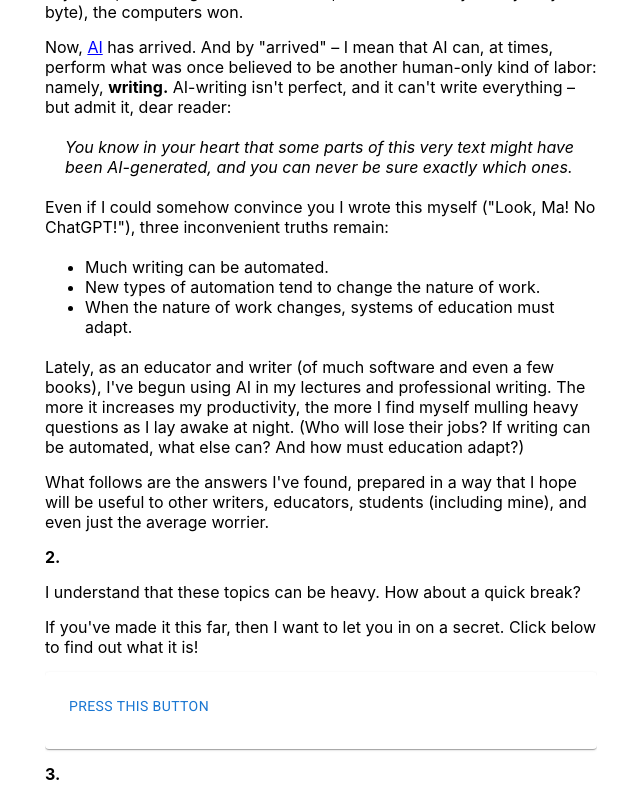
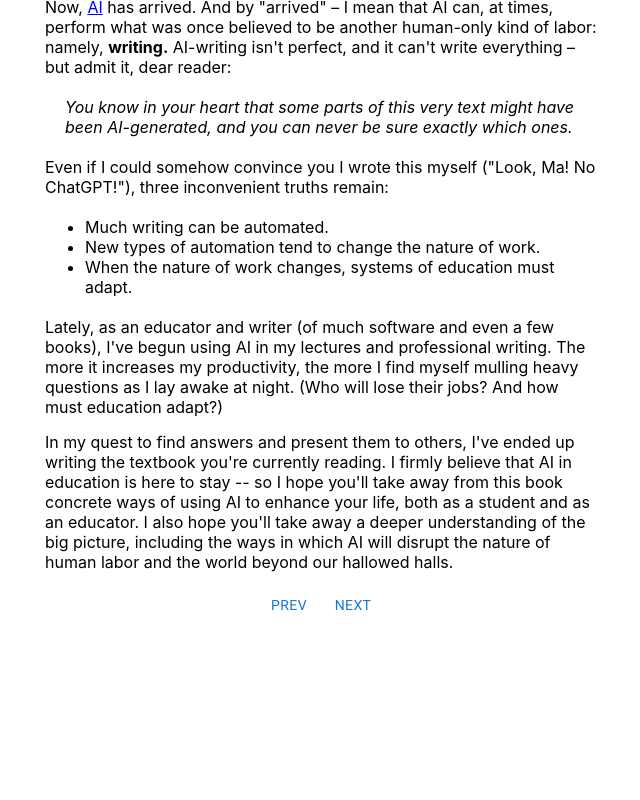
Before and after one commit to srfoster/ai-is-here, a React (Create React App) app: page / in a window 1280 px wide. Shown: the part 700-1500 px from the top of the page, without its empty margins (319-959 px from the left). After the commit the page ends 1324 px from the top, so only its background shows below. Built offline with nearby package versions, Linux system fonts and the light colour scheme.

Commit message:
redoing sections

```diff
--- a/src/App.js
+++ b/src/App.js
@@ -16,30 +16,31 @@
 import * as React from 'react';
 import './App.css';
 import Typography from '@mui/material/Typography';
-import { EReader, Benchmark, ClickToReveal, GPT, CustomizedText,FadeInOnDiscover} from './EReader';
+import { EReader, Benchmark, ClickToReveal, GPT, CustomizedText,GatedSection} from './EReader';
 import { ReactMarkdown } from 'react-markdown/lib/react-markdown';
 
 let fullText = [
-  <Typography pt={1} style={{ textAlign: "center" }} component="h1" variant="h2">Education and AI</Typography>,
+  <>
+  <Typography pt={1} style={{ textAlign: "center" }} component="h1" variant="h2">Education and AI</Typography>
 
-  <Typography pt={1} style={{ textAlign: "center" }} component="h2" variant="h5">By Stephen R. Foster, Ph.D. </Typography>,
+  <Typography pt={1} style={{ textAlign: "center" }} component="h2" variant="h5">By Stephen R. Foster, Ph.D. </Typography>
 
-  `
-### Introduction
+<ReactMarkdown>
+  {`### Introduction
 
 #### 0.
 
-This is a book about AI and education.  I wrote it for my present and future students and for my fellow educators.  But I hope it will be useful to anyone who is interested in the future of education in a post-AI world.
+This is a book about AI and education.  I wrote it for my present and future students and for my fellow educators.  But I hope it will be useful to anyone interested in post-AI education.  It's a wild world.
 
 #### 1.
 
-The impact of AI-assisted writing is best understood in context of two other famous technological arrivals – of machines in general and of computers in particular.
+The arrival of AI-assisted writing is best understood in the context of two other famous technological arrivals – of machines in general and of computers in particular.  Once upon a time, as the story goes, labor was something done exclusively by human hands.  Then came the factories – not all of a sudden, but pretty quickly once they got going.  The Luddites of the early 1800s did try to resist, managing to burn down a few of them.  But in the end, the factories won.
 
-Once upon a time, as the story goes, labor was something done exclusively by human hands.  Then came the machines – not all of a sudden, but pretty quickly once they got going.  The Luddites of the early 1800s did try to resist, managing to burn down a few factories.  But in the end, the machines won.
+Still, there were forms of human labor that were hard to mechanize.
 
-Next (after much economic upheaval and a couple of big wars) came a very special kind of machine called the computer.  Unlike your run-of-the-mill machine, the computer could do something very important – something that had previously been a human-only form of labor: namely, **math.**
+In the mid 1900s (after much economic upheaval and a couple of big wars) came the computer, which could do something that had previously been a human-only form of labor: namely, **math.** As it turns out, a lot of cool stuff boils down to "fast math on binary numbers" – everything from putting pixels on your screen, to reading the mouse and keyboard, to making the internet work, to *Fortnite*.  Bit by bit (byte by byte), the computers secured their place in history too.
 
-To make a long story short, the digital revolution proved that a lot of cool stuff actually boiled down to "really fast math on binary numbers" – everything from putting pixels on your screen, to reading the mouse and keyboard, to making the internet work, to *Fortnite*.  Bit by bit (byte by byte), the computers won.
+Still, there were forms of human labor that were hard to mechanize.
 
 Now, [AI](/#/footnote/ai-informal) has arrived.  And by "arrived" – I mean that AI can, at times, perform what was once believed to be another human-only kind of labor: namely, **writing.**  AI-writing isn't perfect, and it can't write everything – but admit it, dear reader:
 
@@ -51,16 +52,15 @@ Even if I could somehow convince you I wrote this myself ("Look, Ma!  No ChatGPT
 * New types of automation tend to change the nature of work.
 * When the nature of work changes, systems of education must adapt.
 
-Lately, as an educator and writer (of much software and even a few books), I've begun using AI in my lectures and professional writing.  The more it increases my productivity, the more I find myself mulling heavy questions as I lay awake at night.  (Who will lose their jobs?  If writing can be automated, what else can?  And how must education adapt?)
+Lately, as an educator and writer (of much software and even a few books), I've begun using AI in my lectures and professional writing.  The more it increases my productivity, the more I find myself mulling heavy questions as I lay awake at night.  (Who will lose their jobs?  And how must education adapt?)
 
-What follows are the answers I've found, prepared in a way that I hope will be useful to other writers, educators, students (including mine), and even just the average worrier.`,
+In my quest to find answers and present them to others, I've ended up writing the textbook you're currently reading.  I firmly believe that AI in education is here to stay -- so I hope you'll take away from this book concrete ways of using AI to enhance your life, both as a student and as an educator.  I also hope you'll take away a deeper understanding of the big picture, including the ways in which AI will disrupt the nature of human labor and the world beyond our hallowed halls.`}</ReactMarkdown>
+</>,
 
-<FadeInOnDiscover>
+<GatedSection>
   <ReactMarkdown>{`#### 2.
 
-I understand that these topics can be heavy.  How about a quick break?
-
-If you've made it this far, then I want to let you in on a secret.  Click below to find out what it is!`}
+We're still in the introduction, but how about a quick break?  If you've made it this far, then I want to let you in on a secret.  Click below to find out!`}
     </ReactMarkdown>
 
   <ClickToReveal
@@ -69,9 +69,19 @@ If you've made it this far, then I want to let you in on a secret.  Click below
       `You found an Easter Egg!`,
       `Okay, you can stop clicking now.  I promise there are no more Easter eggs.`
     ]}
-  /></FadeInOnDiscover>,
+  />
 
-<FadeInOnDiscover>
+  <ReactMarkdown>{`
+  ##
+  ##
+
+  In fact, the intereactions in this book aren't just trivial ones.  I've built ChatGPT into it, and we'll use this to explore AI's ability to power interactive textbooks.  When you see a section like the one below, try clicking the "Ask GPT" button.`}
+    </ReactMarkdown>
+ <GPT prompt="If everything computer hardware does is actually just 'fast math on binary numbers,' is AI-writing really just math?" />
+
+  </GatedSection>,
+
+<GatedSection>
   <ReactMarkdown>{`#### 3.
 
 In the conversations around AI and education, many are quick to point out one of the big weaknesses of AI-writing, namely [its tendency to hallucinate and lie](/#/footnote/hallucinations).  It's true: You can't trust everything an AI says.  And it's true that educators and students should learn to look critically at the output of AI-writing tools, cross-checking as necessary.
@@ -90,10 +100,8 @@ Here, for example, is a benchmark that I've been using to track the coherence of
      modelsTested="GPT 3.5 and GPT 4.0"
      result="FAILED"
   />
- </FadeInOnDiscover>
-  ,
-
-`I'll admit, this benchmark might seem unfair at first glance.  Maybe I don't even like novels.  Maybe I have unreasonably high standards.  Who am I to appoint myself judge?  Look, these are valid concerns.   But if I may:
+  <ReactMarkdown>{`
+  I'll admit, this benchmark might seem unfair at first glance.  Maybe I don't even like novels.  Maybe I have unreasonably high standards.  Who am I to appoint myself judge?  Look, these are valid concerns.   But if I may:
 
 * I'm not subjecting AI to harsher criticism than human writers have been since the birth of writing (3400 BCE).  Writing is good if readers like it.
 * Moreover, I'm not publishing these benchmarks in hopes that you'll accept my results; rather, I'm asking you to evaluate such benchmarks for yourself.
@@ -108,17 +116,14 @@ This is a living document, as any meaningful text about a moving target must ine
 
 We'll look at a lot of benchmarks in the coming pages – some easy, some hard, some passed, some failed – all of them relevant to students, educators, and humanity in general.  The reason I started with the novel-writing benchmark is that it illustrates the incoherence problem and shows us something important about the underlying technology of AI-writing – namely that the number of words a model like GPT 4.0 can "think about" is 8,000.  This is also known as its "context window."
 
-Want to test the context window for yourself?  Here's a benchmark for that:`,
-
-  (extraProps) => <Benchmark
+Want to test the context window for yourself?  Here's a benchmark for that:`}</ReactMarkdown>
+  <Benchmark
      name="Context Window"
      goal="Get an AI to remember your name after pasting in 8,000 words of nonsense."
      modelsTested="GPT 3.5 and GPT 4.0"
      result="FAILED"
-      {...extraProps}
   />
-
-,`I mention this because it gives a sense of why the novel-writing benchmark is so hard for AI-writing tools.  To put the 8,000-word context window into perspective, the first Harry Potter novel is about 77,000 words.  An AI-writing tool that attempts to write such a book will, after the first 8000 words, begin to forget what it previously wrote.
+<ReactMarkdown>{`I mention this because it gives a sense of why the novel-writing benchmark is so hard for AI-writing tools.  To put the 8,000-word context window into perspective, the first Harry Potter novel is about 77,000 words.  An AI-writing tool that attempts to write such a book will, after the first 8000 words, begin to forget what it previously wrote.
 
 It's an open question whether an AI model's context window can be circumvented (either now or in the future). Optimists would point out that human authors don't keep every previous word in mind while writing new ones.  Thus, perhaps a clever prompter could simulate a human writing process by continually supplying the AI with a running 500-word "summary-thus-far," while asking it to generate 7,500 words at a time.  Do this 10 times and... *bam!* – you have a novel!
 
@@ -133,21 +138,21 @@ Again, maybe it's me.  Or maybe (just maybe) the labor of authoring book-length
 This means that if I'm wrong, then two things will become instantly true:
 
 * I'll have to re-write much of this book.
-* I won't be the one doing the work.
+* I won't be the one doing the work.`
+}</ReactMarkdown>
+ </GatedSection>,
 
-#### 4.
+ <GatedSection>
+  <ReactMarkdown>{`#### 4.
 
-With one unfair benchmark out of the way, let's balance things out with a benchmark where AI performs extremely well -- namely translation.  For example, here's a benchmark that can be passed with flying colors:`,
-
-  (extraProps) => <Benchmark
+With one unfair benchmark out of the way, let's balance things out with a benchmark where AI performs extremely well -- namely translation.  For example, here's a benchmark that can be passed with flying colors:`}</ReactMarkdown>
+  <Benchmark
       name="Translate a Sentence to a New Language"
       goal="Get an AI to translate a novel from English to Spanish."
       modelsTested="GPT 3.5 and GPT 4.0"
       result="PASSED"
       />
-
-,
-`In fact machine translation is the OG benchmark.  Back in 2017, the ground-breaking "transformer" neural network archetecture was introduced in a paper called ["Attention Is All You Need"](/#/footnote/attention-is-all-you-need).  This paper was a breakthrough in the field of natural language processing (NLP) because it showed that AI (using transformers) could translate between languages better than techniques like recurrent neural networks, which had been used for decades.  As it turned out, the same technology that performed so well at translation also performed well at many other benchmarks that boil down to "say this, but different." As a quick demonstration, here's a sentence I wrote earlier:
+<ReactMarkdown>{`In fact machine translation is the OG benchmark.  Back in 2017, the ground-breaking "transformer" neural network archetecture was introduced in a paper called ["Attention Is All You Need"](/#/footnote/attention-is-all-you-need).  This paper was a breakthrough in the field of natural language processing (NLP) because it showed that AI (using transformers) could translate between languages better than techniques like recurrent neural networks, which had been used for decades.  As it turned out, the same technology that performed so well at translation also performed well at many other benchmarks that boil down to "say this, but different." As a quick demonstration, here's a sentence I wrote earlier:
 
 > Next (after much economic upheaval and a couple of big wars) came a very special kind of machine called the computer.
 
@@ -184,24 +189,30 @@ But education is also a form of work.  And writing (or rewriting, or transformin
 I think we can do it.  But I also think it's not going to be easy, partly because making quick adaptations has [historically been a weakness of education systems](/#/footnote/my-grandfathers-thesis), and partly because making quick adaptations is [psychologically difficult for humans in general](/#/footnote/change-is-hard).  I think it's going to be difficult for educators and for students alike and that many in both groups will resist.  But in the end, AI will win -- just as machines and computers won their respective revolutions.
 
 The nice thing is that AI winning doesn't mean education losing.
-AI's victory *can* be a victory for education as well.  But this is by no means guaranteed.
-
-#### 5.
+AI's victory *can* be a victory for education as well.  But this is by no means guaranteed.`}</ReactMarkdown>
+</GatedSection>,
+<GatedSection>
+  <ReactMarkdown>{`#### 5.
 
 I'll close the introduction of this book by summarizing:
 
 1. AI is here, and things are going to change
 2. AI has trouble coherently writing long texts, but it can translate them just fine
 
-We'll pick up these threads in the rest of the book and, hopefully, carve out a solid understanding of what the future of knowledge work will look like -- along with some clarity about what we need to do to prepare.
+We'll pick up these threads in the rest of the book and, hopefully, carve out a solid understanding of what the future of knowledge work will look like -- along with some clarity about what we need to do to prepare.`}
+</ReactMarkdown>
+</GatedSection>,
 
-#### 6.
+<GatedSection>
+  <ReactMarkdown>{`#### 6.
 
 Oh, and one last thing for the introduction.  As you can see below, this book has GPT built into it.  We'll be using this to explore AI's ability to power interactive textbooks.  As the saying goes, "The best way to predict the future is to build it."
 
-`,
- (extraProps) => <GPT prompt="If everything a computer does is actually just 'really fast math on binary numbers,' is AI text generation really just math underneath the hood?" {...extraProps}/>
-  ,`
+`}</ReactMarkdown>
+</GatedSection>,
+
+<GatedSection>
+<ReactMarkdown>{`
 
 ##
 ##
@@ -246,17 +257,12 @@ And prior to the arrival of AI, it was certainly true that one-size-fits-all ser
 
 To get a sense of what this means, let's try to imagine a system in which every student gets different textbooks, different curricula, and different justifications for why they have the textbooks and curricula they have.  (Whether or not they get different standardized tests and assessments is an interesting question that we'll come back to in the next chapter.)
 
-To make this thought experiment concrete, I've decided to do something radical: write a textbook that's different for everyone who reads it.
-
-#### 2.
-
-Using the widget below, you can begin to customize the textbook.  (Don't stress too much about this; you can always change it later.)
-
-#### 3.`,
-
-  (extraProps) => <CustomizedText {...extraProps}>
+To make this thought experiment concrete, I've decided to do something radical: write a textbook that's different for everyone who reads it.`}</ReactMarkdown>
+</GatedSection>,
+<GatedSection>
+  <ReactMarkdown>{`#### 2.`}</ReactMarkdown>
+  <CustomizedText>
     {`You can click any of these paragraphs (including this one) to rewrite it according to the preferences you've selected in the box above.
-
 
 Like many of you, I have vivid memories of experiencing first-hand education at its worst.
 
@@ -266,15 +272,12 @@ This was in the early 1990s, so if I'd asked "When am I ever going to use this?"
 
 When I share this story with educators today, they are quick to point out that this is an example of education "done wrong" -- that my disabilities ought to have been better supported.  They're right, and in many places education is indeed "done right."  But the point remains: Done right or done wrong, early education is legally permitted to be a non-consensual arrangement.  It's just that this state of affairs is more obvious when education is "done wrong" because students are more likely to be vocal about it.  If the system doesn't work for you, too bad.
 
-But here we are, on the cusp of a future in which a one-size-fits-all education might soon be as antiquated as penmanship classes.  Who knows?  Maybe a universally consensual education system is on the horizon too.`}</CustomizedText>,
+But here we are, on the cusp of a future in which a one-size-fits-all education might soon be as antiquated as penmanship classes.  Who knows?  Maybe a universally consensual education system is on the horizon too.`}</CustomizedText>
+</GatedSection>,
 
-
- (extraProps) => <GPT prompt="Beginning with pre-history, give a brief history of human education systems.  Use short bullet points." {...extraProps}/>
-
-,`
-
-
-##
+<GatedSection>
+ <GPT prompt="Beginning with pre-history, give a brief history of human education systems.  Use short bullet points." />
+ <ReactMarkdown>{`##
 ##
 ##
 ##
@@ -322,8 +325,10 @@ Special thanks to the following people for their contributions to this book:
 
 
 
-## The End
-  `]
+## The End`}
+  </ReactMarkdown>
+</GatedSection>
+]
 
 let footnotes = {
   "bigger-context-window": `I say this knowing full well that OpenAI is already offering (for a steep price tag) a model with a [context-window of 32,000 words](https://community.openai.com/t/it-looks-like-gpt-4-32k-is-rolling-out/194615/3).  Will this solve the incoherence problem?  Maybe.  But I doubt it.`,
--- a/src/EReader.js
+++ b/src/EReader.js
@@ -20,6 +20,7 @@ import FormGroup from '@mui/material/FormGroup';
 import FormControlLabel from '@mui/material/FormControlLabel';
 import Fade from '@mui/material/Fade';
 import Modal from '@mui/material/Modal';
+import Stack from '@mui/material/Stack';
 
 import '@fontsource/roboto/400.css';
 
@@ -68,6 +69,12 @@ export default function useOnScreen(ref) {
   return isIntersecting
 }
 
+export function GatedSection({children}){
+  return <div style={{paddingTop: 10}}>
+    {children}
+  </div>
+}
+
 export function FadeInOnDiscover({ children}) {
   const ref = React.useRef(null);
   const isIntersecting = useOnScreen(ref);
@@ -87,11 +94,15 @@ export function FadeInOnDiscover({ children}) {
 }
 
 export function EReader({ content, footnotes }) {
-  let [page, setPage] = useLocalStorage("current-page",1)
+  let [currentSectionIndex, setCurrentSectionIndex] = useLocalStorage("current-section",0)
   let [showFootnote, setShowFootnote] = React.useState(null)
 
   const outerRef = React.useRef(null);
   const ref = React.useRef(null);
+
+  React.useEffect(() => {
+    window.scrollTo(0, 0)
+  }, [currentSectionIndex])
 
   React.useEffect(() => {
     if (!ref.current) return
@@ -115,18 +126,7 @@ export function EReader({ content, footnotes }) {
       })
     }
 
-  }, [ref.current])
-
-  let stuff = content.map((x, i) => {
-                //console.log(x)
-                if (typeof (x) == "string")
-                  return <ReactMarkdown key={i}>{x}</ReactMarkdown>
-
-                if (typeof (x) == "function")
-                  return x({ })
-
-                return x
-              })
+  }, [currentSectionIndex])
 
   return (
     <>
@@ -137,19 +137,29 @@ export function EReader({ content, footnotes }) {
             width: "100%", display: "flex", flexDirection: "column", overflow: "hidden"
       }}>
             <div ref={ref} >
-              {stuff}
+              {content[currentSectionIndex]}
+              <NavBar
+                prev={()=>setCurrentSectionIndex(currentSectionIndex-1)}
+                next={()=>setCurrentSectionIndex(currentSectionIndex+1)}
+              />
             </div>
         </Box>
-        {/* <Box style={{height:50, width: "100vw", backgroundColor:"white", position: "fixed", bottom: 0, left: 0, borderTop: "1px solid gray", paddingTop: 5}}>
-           <Container maxWidth="sm" >
-           </Container>
-        </Box> */}
-
               <Footnote toShow={footnotes[showFootnote]}
                   handleClose={ ()=>setShowFootnote(null)} />
       </Container>
     </>
   );
+}
+
+let NavBar = ({prev, next}) => {
+  return <>
+    <FadeInOnDiscover>
+      <Stack direction="row" style={{justifyContent: "center"}}>
+        <Button onClick={prev}>Prev</Button>
+        <Button onClick={next}>Next</Button>
+      </Stack>
+    </FadeInOnDiscover>
+  </>
 }
 
 export let ClickToReveal = ({contents}) => {
@@ -158,7 +168,7 @@ export let ClickToReveal = ({contents}) => {
 
   let ref = React.useRef(null)
 
-  return <Card ref={ref} style={{marginBottom: 15, position: "relative"}}>
+  return <Card ref={ref} style={{marginBottom: 15, position: "relative", border: "1px solid black"}}>
     <CardContent>
       <Button onClick={() => {
         setOpen(!open);
@@ -170,7 +180,7 @@ export let ClickToReveal = ({contents}) => {
       {open && <>
         <Confetti
             recycle={false}
-            numberOfPieces={1000}
+            numberOfPieces={500}
             initialVelocityY={{min: 5, max: 5}}
         />
         <Typography>{[contents[count]]}</Typography>
```
